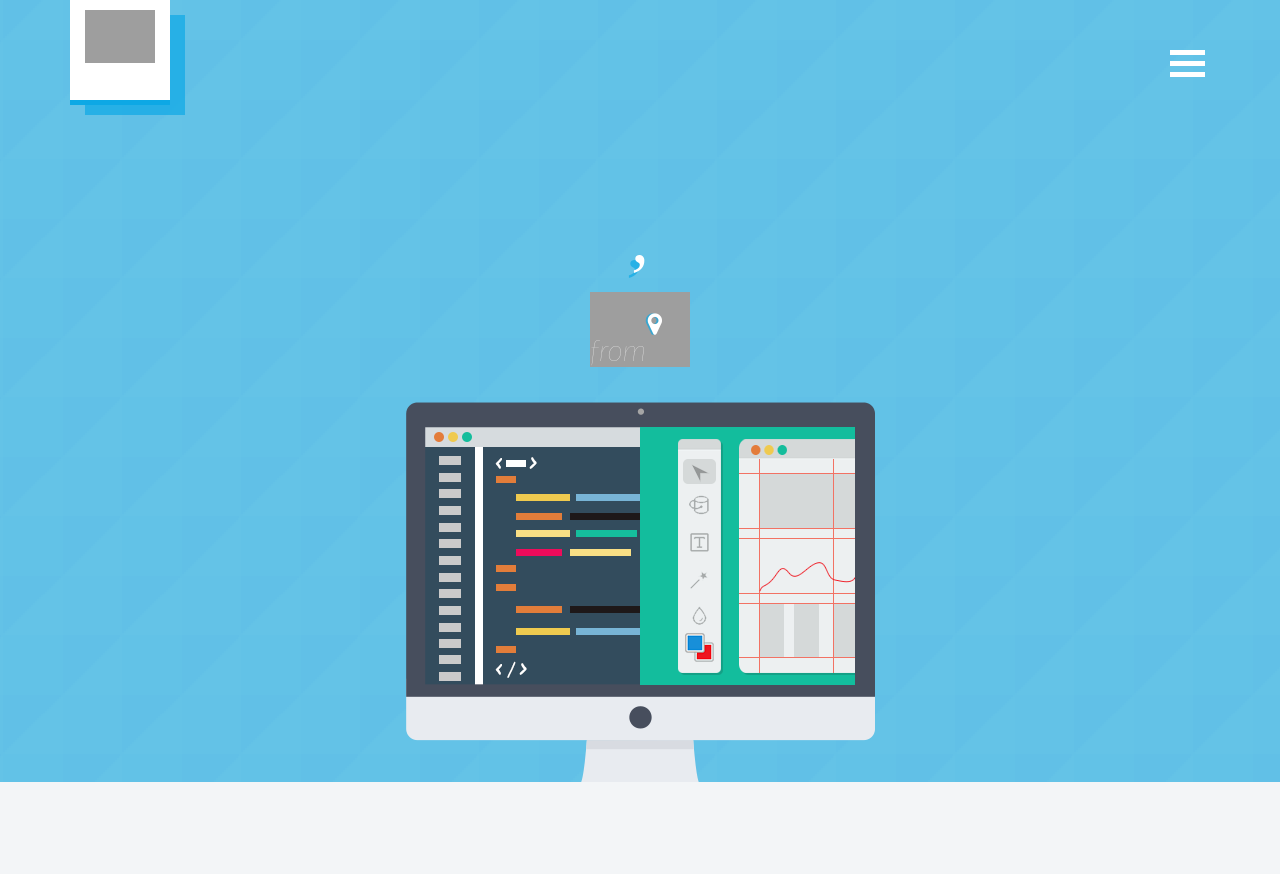
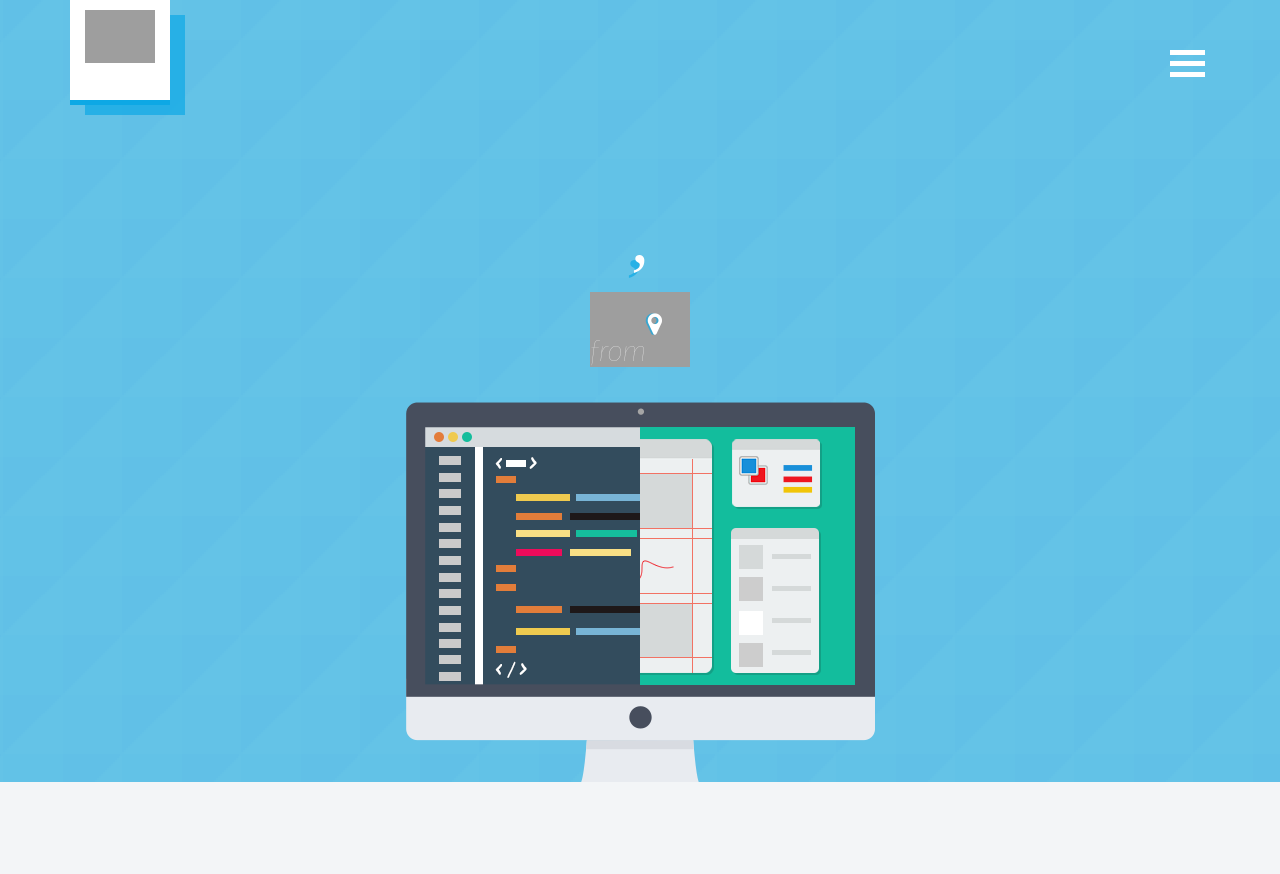
Before and after one commit to iamjazzar/ahmedjazzar.com, a Django app: template templates/home.html in a window 1280 px wide. Shown: the top 874 px of the page. Run offline with Django 3.2, Linux system fonts and the light colour scheme; the template is opened without the code that fills it, so the values that code supplies are empty; style sheets or scripts are compiled from the project's sources; some libraries are stand-ins or nearby versions; grey boxes are pictures that could not be loaded.

Commit message:
Fixing some wrong values.

```diff
--- a/static/styles/home.less
+++ b/static/styles/home.less
@@ -260,15 +260,15 @@ body  {
 
         .day-img  {
           .draw-image(@image-width, @image-height);
-          background: url('../images/code.png') 0 0 no-repeat;
+          background: url('../images/code.png') no-repeat;
           left: 0;
         }
 
         .night-img  {
-          background: url('../images/photoshop.png') 0 0 no-repeat;
+          background: url('../images/photoshop.png') no-repeat;
           .draw-image(@image-width/2, @image-height);
           left: @image-width/2;
-
+          background-position: right;
         }
       }
     }
--- a/templates/home.html
+++ b/templates/home.html
@@ -31,7 +31,7 @@
         </nav>
       </div>
 
-      <div class="logo-wrapper">
+      <div id="header" class="logo-wrapper">
         <a href=" {{ urls.home }}">
           <img class="logo" src="{{MEDIA_URL}}{{ logo }}"/>
         </a>
```
Also changed, not shown: static/scripts/home.js (+3 -4 lines).
